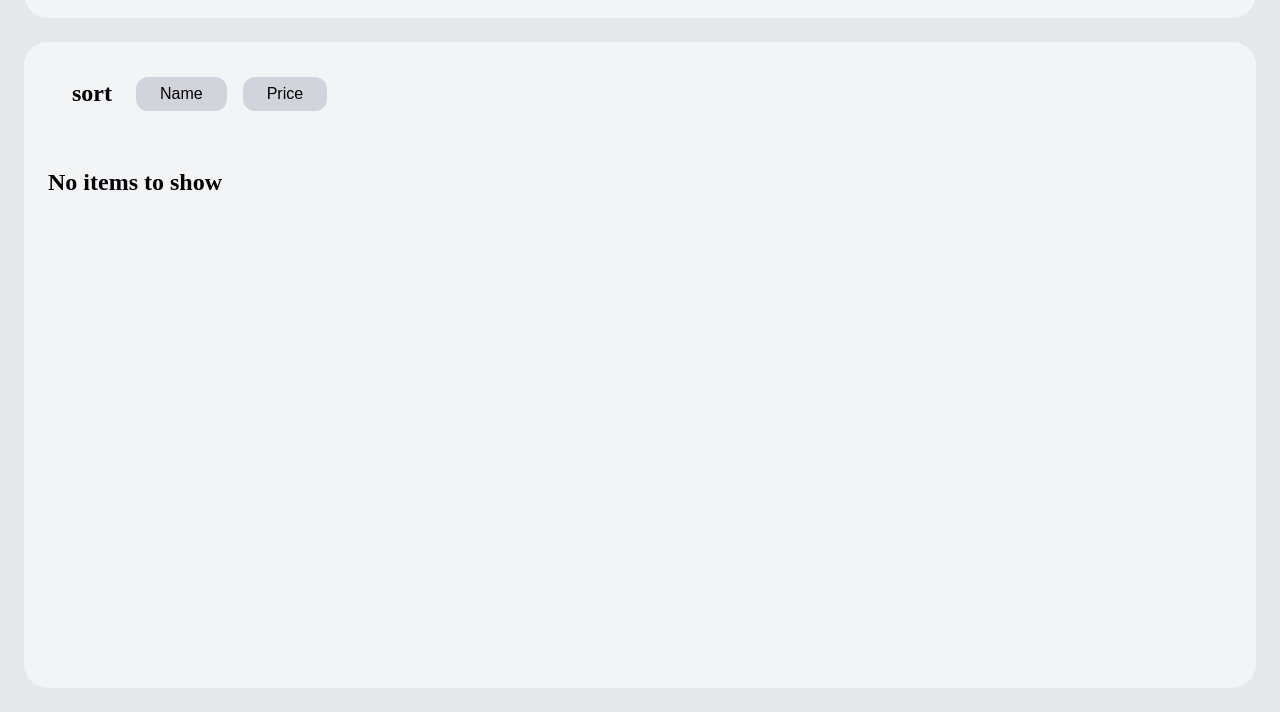
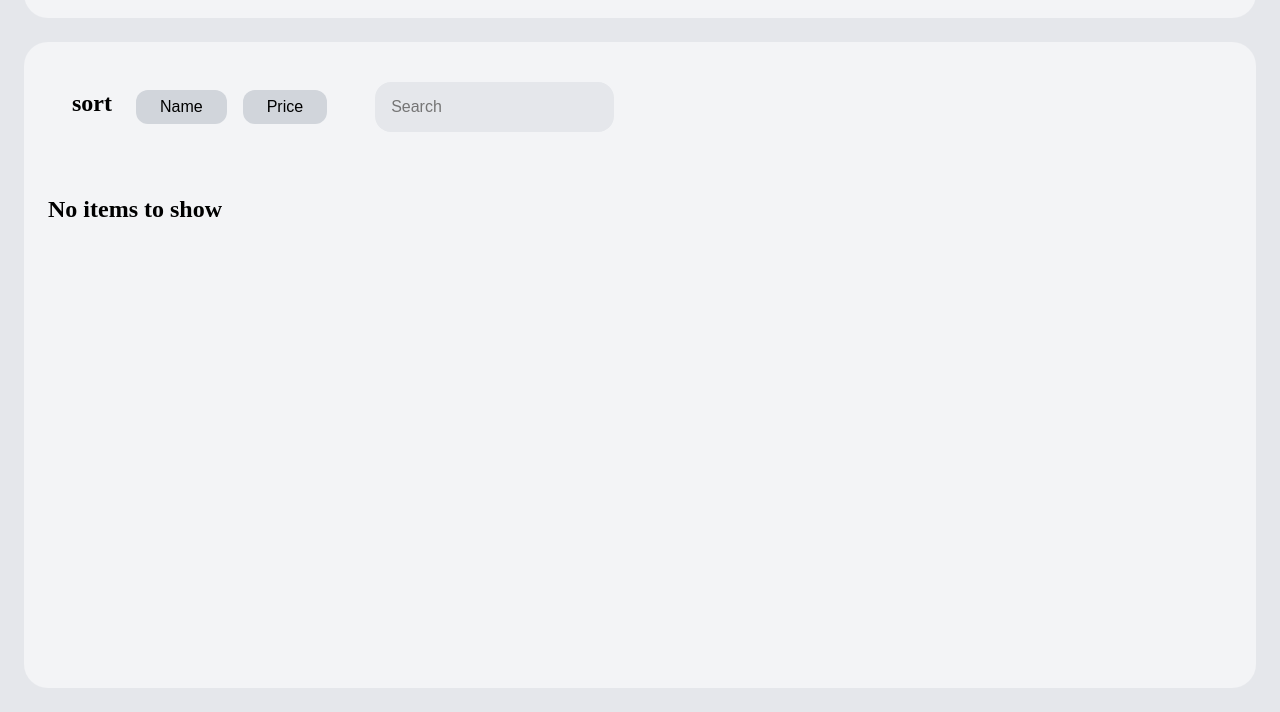
Before and after one commit to Jenith-Panchal-Simform/Product_Management_System, a plain HTML site: page index.html in a window 1280 px wide. Shown: the part 88-800 px from the top of the page. Drawn offline with Linux system fonts and the light colour scheme.

Commit message:
feat:add UI For search bar

```diff
--- a/home.html
+++ b/home.html
@@ -2,23 +2,42 @@
   <span>
     <h1>Product Management System</h1>
   </span>
-      <a class="system__create-btn primary btn"  type="button" aria-pressed="true" href="#/create">Create</a>
+  <a
+    class="system__create-btn primary btn"
+    type="button"
+    aria-pressed="true"
+    href="#/create"
+    >Create</a
+  >
 </header>
 <main class="system__main main">
   <section aria-labelledby="sort-heading" class="main__filter filter">
-            <h2 id="sort-heading">sort </h2>
+    <div class="main__sort">
+      <h2 id="sort-heading">sort</h2>
       <div role="group" aria-label="Sort by" class="filterBtn__container">
-                <button type="button" aria-pressed="true" class="filterBtn btn" data-filter data-action="name">
+        <button
+          type="button"
+          aria-pressed="true"
+          class="filterBtn btn"
+          data-filter
+          data-action="name"
+        >
           Name
         </button>
-                <button type="button" aria-pressed="false" class="filterBtn btn" data-filter data-action="price">
+        <button
+          type="button"
+          aria-pressed="false"
+          class="filterBtn btn"
+          data-filter
+          data-action="price"
+        >
           Price
         </button>
       </div>
+    </div>
+    <div class="main__search">
+      <input type="text" name="search" id="search" data-search placeholder="Search">
+    </div>
   </section>
-
-      </section>
-      <section class="main__card-container">
-
-      </section>
+  <section class="main__card-container"></section>
 </main>
--- a/style.css
+++ b/style.css
@@ -120,12 +120,28 @@ a{
 }
 .main__filter {
   flex: 1;
-  border-radius: var(--radius-lg);
   display: flex;
   align-items: center;
-  padding: 0 var(--space-lg);
   gap: var(--space-lg);
   font-weight: var(--font-weight-regular);
+}
+.main__sort{
+  display: flex;
+  gap: var(--space-lg);
+  padding:var(--space-lg);
+  border-radius: var(--radius-lg);
+}
+.main__search{
+  input{
+    height: 100%;
+    width: 100%;
+    outline: none;
+    padding:var(--space-md);
+    border-radius: var(--radius-lg);
+    border: none;
+    font-size: var(--font-size-md);
+    background-color: var(--color-bg-container);
+  }
 }
 .filterBtn__container {
   display: flex;
```
Lines whose indentation alone changed are shown as unchanged.
